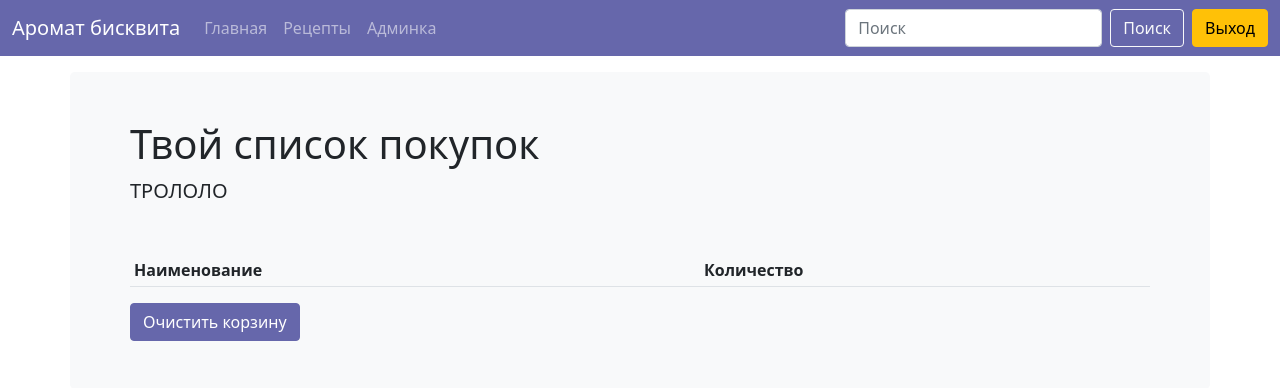
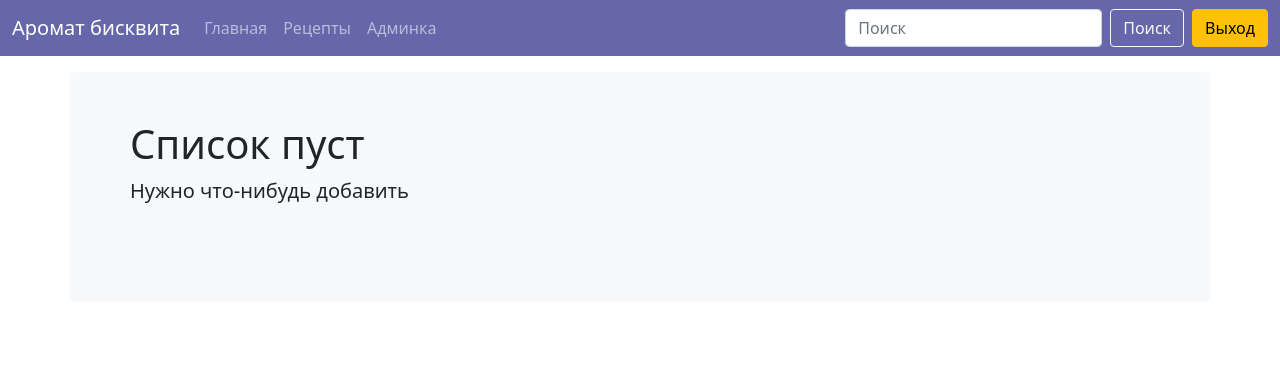
Before and after one commit to mega-yujin/aromat-biskvita, a Django app: page /cakes/shoppinglist/ in a window 1280 px wide. Shown: the top 388 px of the page. Run offline with Django 3.2, Linux system fonts and the light colour scheme; the visitor is signed in with stand-in values (Sample User, id 1); lists and menus that the app fills with data are empty; some libraries are stand-ins or nearby versions.

Commit message:
some improvements

```diff
--- a/calculator/static/js/ingredients_list.js
+++ b/calculator/static/js/ingredients_list.js
@@ -1,20 +1,26 @@
+// show shopping list
+
 window.onload = init;
+var header = document.getElementById("header"); // заголовок
+var subHeader = document.getElementById("sub-header"); // подзаголовок
+var clearButton = document.getElementById("clear"); // кнопка
 
 
 function init() {
-	var clear = document.getElementById("clear");
-	clear.onclick = clearList; // очистить список
+	clearButton.onclick = clearList; // очистить список
 
 	if (localStorage.getItem("list")) {
+		document.getElementById("listTable").hidden = false;
 		var list = new Map(JSON.parse(localStorage.getItem("list")));
 
 		let tbody = document.getElementById("listBody");
-		list.forEach(function(value, key, map) {
+		list.forEach(function(value, key) {
 			let row = document.createElement('tr');
 			let component = document.createElement('td');
 			let quantity = document.createElement('td');
-			component.innerHTML = key;
-			quantity.innerHTML = value;
+
+			component.innerHTML = value[0];
+			quantity.innerHTML = value[1] + ` ${value[2]}`;
 
 			tbody.appendChild(row);
 			row.appendChild(component);
@@ -22,13 +28,17 @@ function init() {
 		})
 	}
 	else {
-		console.log("nothing here");
+		header.innerHTML = "Список пуст";
+		subHeader.innerHTML = "Нужно что-нибудь добавить";
+		clearButton.hidden = true;
 	}
 }
 
 
 function clearList() {
-    console.log("GHGJHGJHGJH");
     localStorage.removeItem("list");
     document.getElementById("listTable").hidden = true;
+    header.innerHTML = "Список пуст";
+    subHeader.innerHTML = "Нужно что-нибудь добавить";
+    clearButton.hidden = true;
 }
--- a/calculator/static/js/recipe_add.js
+++ b/calculator/static/js/recipe_add.js
@@ -1,3 +1,5 @@
+// add ingredients form
+
 window.onload = init;
 
 var formSelector = document.getElementById("id_form")
--- a/calculator/static/js/recipe_recount.js
+++ b/calculator/static/js/recipe_recount.js
@@ -1,3 +1,5 @@
+// пересчет ингредиентов
+
 window.onload = init;
 
 var ingredients; // таблица ингридиентов
--- a/templates/base.html
+++ b/templates/base.html
@@ -44,8 +44,8 @@
         <form class="d-flex">
             <input class="form-control me-2" type="search" placeholder="Поиск" aria-label="Search">
             <button class="btn btn-outline-light" type="submit">Поиск</button>
+            <button class="ms-2 btn btn-warning" type="button" onclick="window.location.href='{% url 'logout' %}';">Выход</button>
         </form>
-        <button type="button" class="ms-2 btn btn-warning" onclick="window.location.href='{% url 'logout' %}';">Выход</button>
     </div>
     </div>
 </nav>
--- a/templates/calculator/recipe_confirm_delete.html
+++ b/templates/calculator/recipe_confirm_delete.html
@@ -8,7 +8,7 @@
 {% endblock %}
 
 {% block content %}
-<div class="p-5 mb-4 bg-light rounded-3 container">
+<div class="p-sm-5 mb-4 bg-light rounded-3 container">
     <div class="container-fluid">
         <h1 class="display-6 mb-3">Вы действительно хотите удалить этот рецепт : {{ recipe.name }}?</h1>
 
--- a/templates/calculator/recipe_detail.html
+++ b/templates/calculator/recipe_detail.html
@@ -8,7 +8,7 @@
 {% endblock %}
 
 {% block content %}
-<div class="p-5 mb-4 bg-light rounded-3 container">
+<div class="p-sm-5 mb-4 bg-light rounded-3 container">
     <div class="container-fluid">
         <h1 class="display-6 mb-2">{{ recipe.name }}</h1>
         <p class="lead mb-5">{{ recipe.description }}</p>
--- a/templates/calculator/recipe_form.html
+++ b/templates/calculator/recipe_form.html
@@ -25,7 +25,7 @@
 })
 </script>
 
-<div class="p-5 mb-4 bg-light rounded-3 container">
+<div class="p-sm-5 mb-4 bg-light rounded-3 container">
     <div class="container-fluid">
 
 {% include "calculator/_modal.html" %}
--- a/templates/calculator/recipe_recount.html
+++ b/templates/calculator/recipe_recount.html
@@ -8,7 +8,7 @@
 {% endblock %}
 
 {% block content %}
-<div class="p-5 mb-4 bg-light rounded-3 container">
+<div class="p-sm-5 mb-4 bg-light rounded-3 container">
     <div class="container-fluid">
         <h1 class="display-6 mb-2">{{ recipe.name }}</h1>
         <p class="lead mb-5">{{ recipe.description }}</p>
@@ -59,7 +59,7 @@
         <div class="row mb-5">
             <div class="d-grid gap-2 d-md-block">
                 <button type="button" class="btn btn-very-pery" id="recount">Пересчитать</button>
-                <button type="button" class="btn btn-warning me-3" id="reset">Сброс</button>
+                <button type="button" class="btn btn-warning me-sm-3" id="reset">Сброс</button>
                 <a href="{% url 'shopping_list' %}" class="btn btn-warning">Список покупок</a>
                 <button type="button" class="btn btn-very-pery" id="add">Добавить в список</button>
             </div>
@@ -81,7 +81,7 @@
                     <tr>
                         <td class="component">{{ ingredient.component.name }}</td>
                         <td class="quantity">{{ ingredient.quantity }}</td>
-                        <td>{{ ingredient.component.units }}</td>
+                        <td class="units">{{ ingredient.component.units }}</td>
                         <td>{% if ingredient.annotation %} {{ ingredient.annotation }} {% endif %}</td>
                     </tr>
                 {% endfor %}
--- a/templates/calculator/shopping_list.html
+++ b/templates/calculator/shopping_list.html
@@ -8,11 +8,11 @@
 {% endblock %}
 
 {% block content %}
-<div class="p-5 mb-4 bg-light rounded-3 container">
+<div class="p-sm-5 mb-4 bg-light rounded-3 container">
     <div class="container-fluid">
-        <h1 class="display-6 mb-2">Твой список покупок</h1>
-        <p class="lead mb-5">ТРОЛОЛО</p>
-        <div class="table-responsive" id="listTable">
+        <h1 class="display-6 mb-2" id="header">Список ингридиентов для покупки</h1>
+        <p class="lead mb-5" id="sub-header"></p>
+        <div class="table-responsive" id="listTable" hidden>
             <table class="table table-bordless table-hover table-sm">
                 <thead>
                 <tr>
@@ -25,7 +25,7 @@
             </table>
         </div>
         <div class="d-grid gap-2 d-md-block">
-            <button type="button" class="btn btn-very-pery" id="clear">Очистить корзину</button>
+            <button type="button" class="btn btn-very-pery" id="clear">Очистить список</button>
         </div>
     </div>
 </div>
--- a/templates/index.html
+++ b/templates/index.html
@@ -8,7 +8,7 @@
 {% block nav-main%}active{% endblock %}
 
 {% block content %}
-<div class="p-5 mb-4 bg-light rounded-3 container">
+<div class="p-sm-5 mb-4 bg-light rounded-3 container">
     <div class="container-fluid">
         <h1 class="display-6">Привет {{ user.first_name }}!</h1>
         <p class="col-md-8 fs-4">Что вкусненького хочешь приготовить сегодня?</p>
```
Also changed, not shown: cakes/settings.py (+4 -3 lines), calculator/static/js/recipe_ingredients.js (+13 -19 lines).
